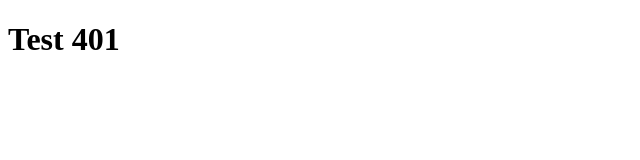
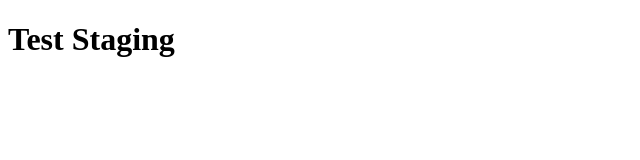
Before and after one commit to tusharsubhramondal/development, a plain HTML site: page index.html in a window 1280 px wide. Shown: the whole page, without its empty margins (0-640 px from the left). Drawn offline with Linux system fonts and the light colour scheme.

Commit message:
Update index.html

```diff
--- a/index.html
+++ b/index.html
@@ -8,7 +8,7 @@
 </head>
 <body>
     <main>
-        <h1>Test 401</h1>
+        <h1>Test Staging</h1>
     </main>
 
 </body>
```
